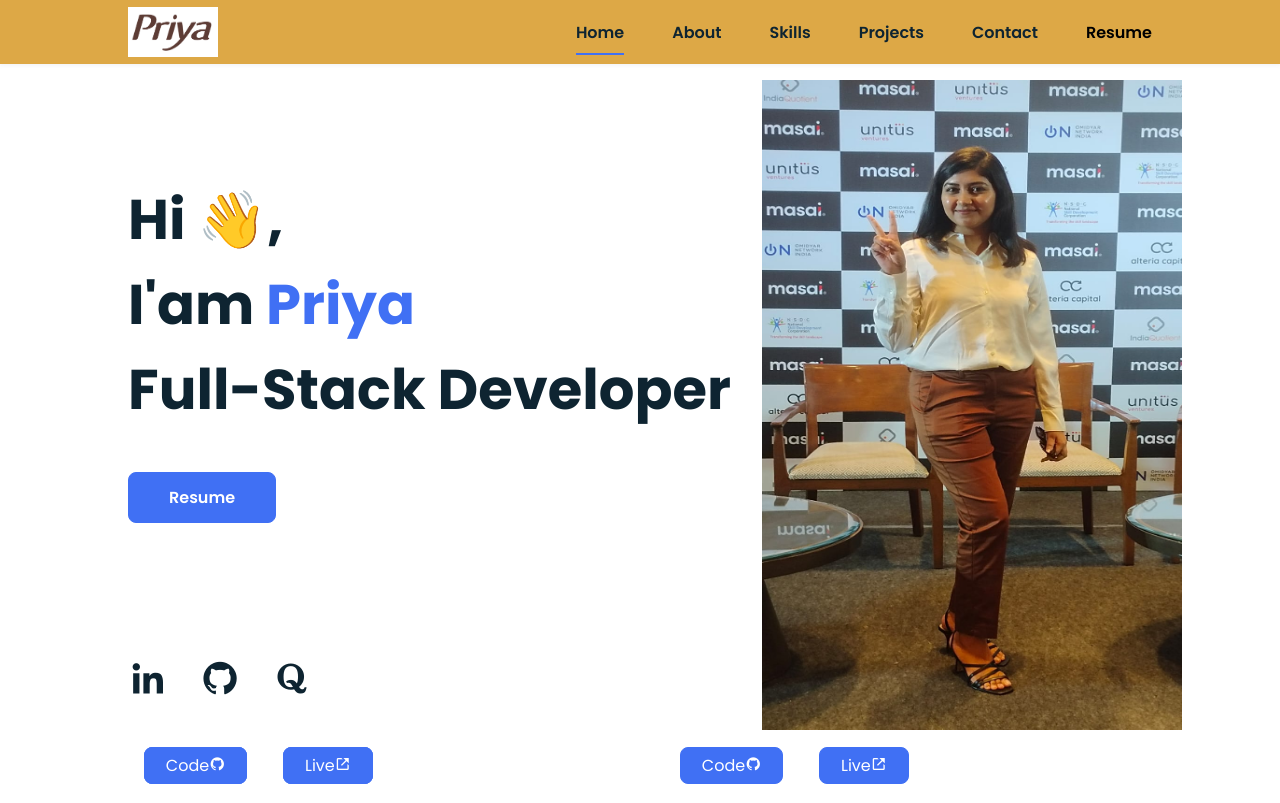
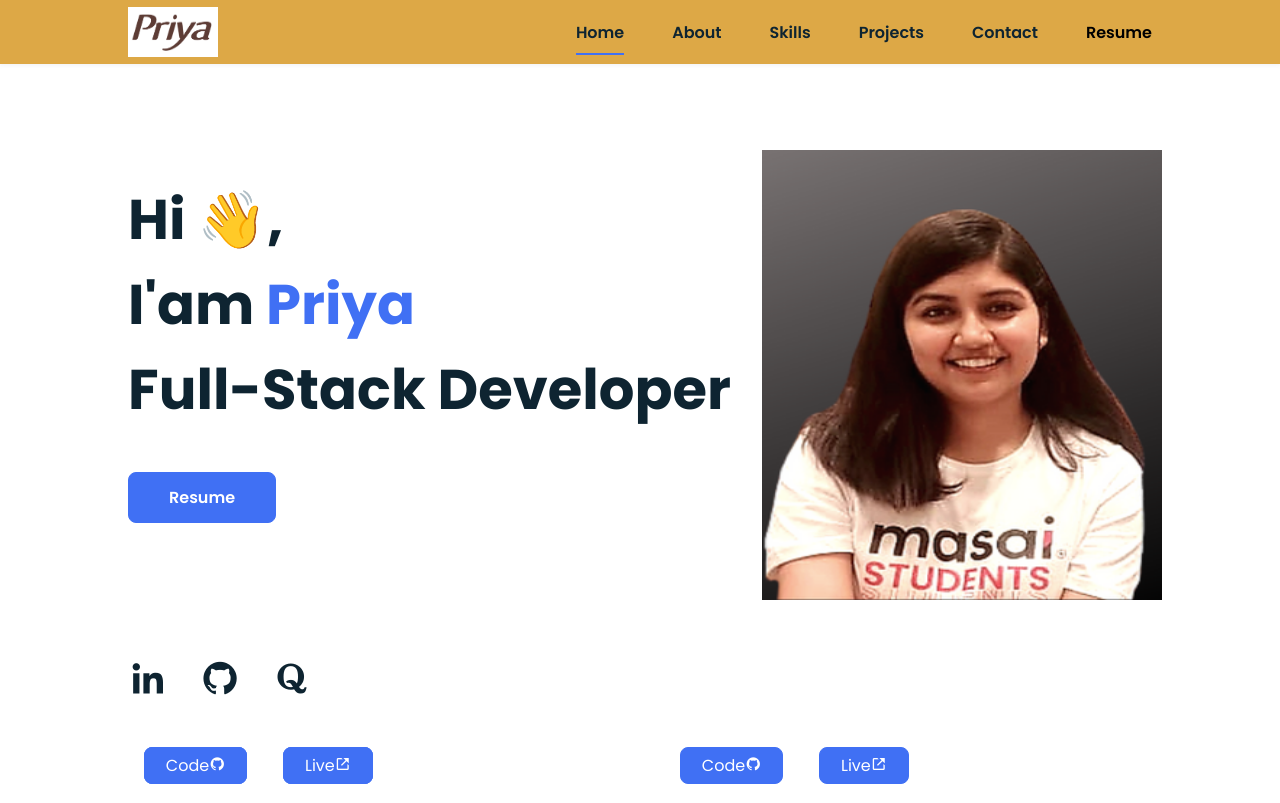
Before and after one commit to priyakesarwani0101/My_portfolio, a plain HTML site: page index.html in a window 1280 px wide. Shown: the top 803 px of the page. Drawn offline with nearby package versions, Linux system fonts and the light colour scheme.

```diff
--- a/assets/css/styles.css
+++ b/assets/css/styles.css
@@ -226,12 +226,12 @@ img {
   position: absolute;
   right: 0;
   bottom: 0;
-  top: 80px;
+  top: 150px;
   width: 65%;
 }
 .home-img > img {
-  width: 500px;
-  height: 650px;
+  width: 400px;
+  height: 450px;
   margin-left: 30px;
 }
 
--- a/index.html
+++ b/index.html
@@ -117,7 +117,7 @@
         <div class="home-img">
           <img
             class="portfolioImg"
-            src="assets/img/WhatsApp Image 2022-12-13 at 4.44.21 PM.jpeg"
+            src="assets/img/Untitled design.png"
             alt="Priya Profile"
           />
         </div>
```
Also changed, not shown: assets/img/Untitled design.png (added).
